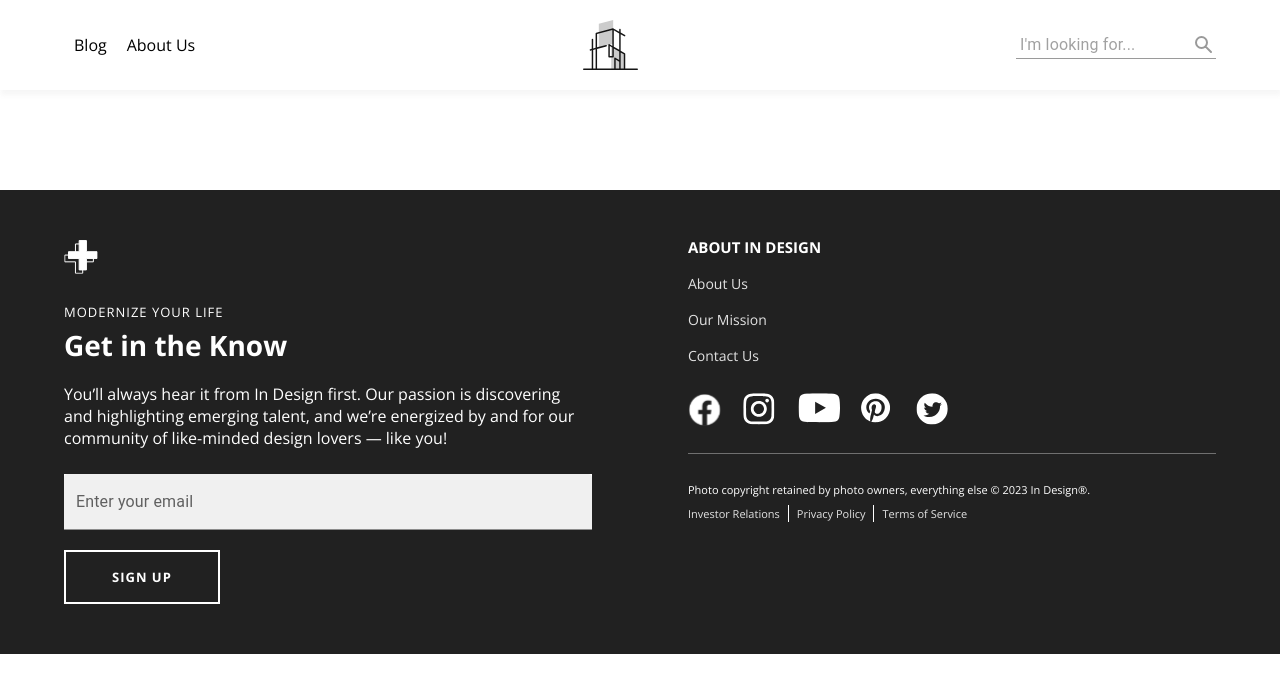
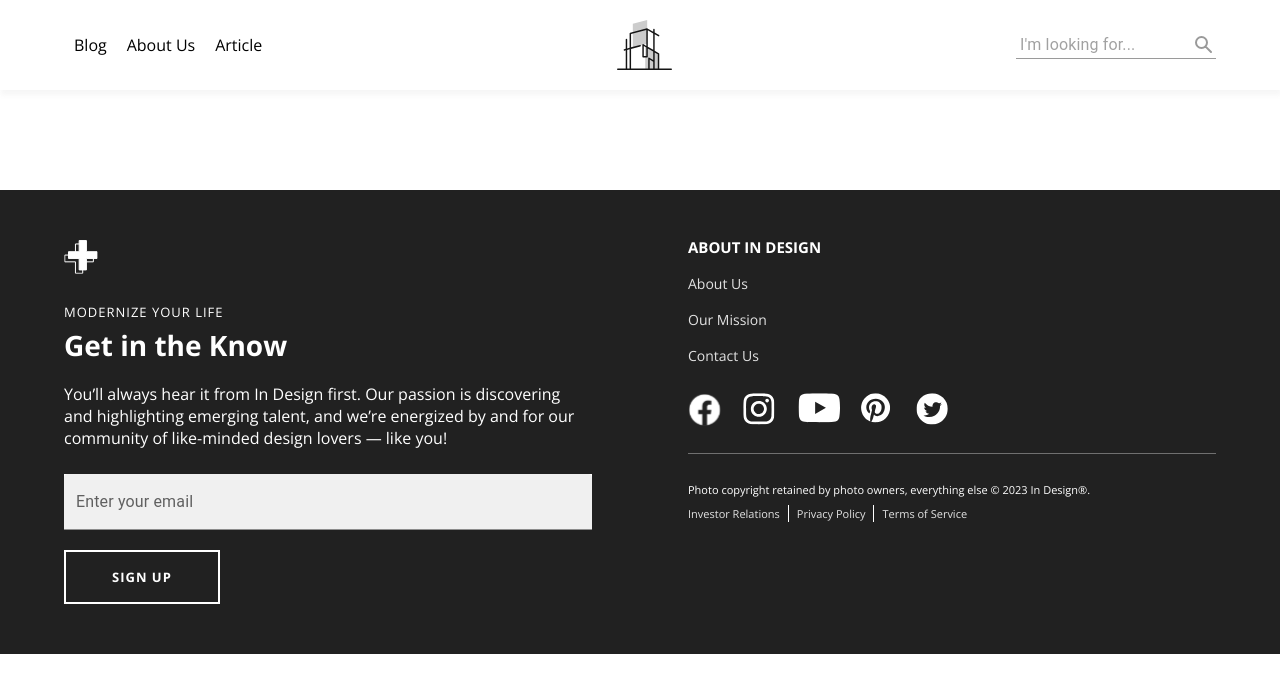
Before and after one commit to tetiana-kozak/design-blog, a React (Create React App) app: page /article in a window 1280 px wide. Shown: the top 692 px of the page. Built offline with nearby package versions, Linux system fonts and the light colour scheme.

Commit message:
add Route to ArticlePage

```diff
--- a/src/components/Menu/Menu.tsx
+++ b/src/components/Menu/Menu.tsx
@@ -8,6 +8,7 @@ const Menu = (props: Props) => {
       <ul className="menu-list">
         <MenuItem to="/blog">Blog</MenuItem>
         <MenuItem to="/about-us">About Us</MenuItem>
+        <MenuItem to="/article">Article</MenuItem>
       </ul>
     </nav>
   )
--- a/src/container/App/App.tsx
+++ b/src/container/App/App.tsx
@@ -6,6 +6,7 @@ import Footer from 'container/Footer/Footer'
 import Home from 'pages/Home/Home'
 import Blog from 'pages/Blog/Blog'
 import AboutUs from 'pages/AboutUs/AboutUs'
+import ArticlePage from 'pages/ArticlePage/ArticlePage'
 import './App.scss'
 
 type Props = {}
@@ -19,6 +20,7 @@ const App = (props: Props) => {
             <Route path="/" element={<Home />} />
             <Route path="/blog" element={<Blog />} />
             <Route path="/about-us" element={<AboutUs />} />
+            <Route path="/article" element={<ArticlePage />} />
           </Routes>
         </Container>
       </main>
--- /dev/null
+++ b/src/pages/ArticlePage/ArticlePage.tsx
@@ -0,0 +1,9 @@
+type Props = {}
+const ArticlePage = (props: Props) => {
+  return (
+    <>
+      <div></div>
+    </>
+  )
+}
+export default ArticlePage
```
